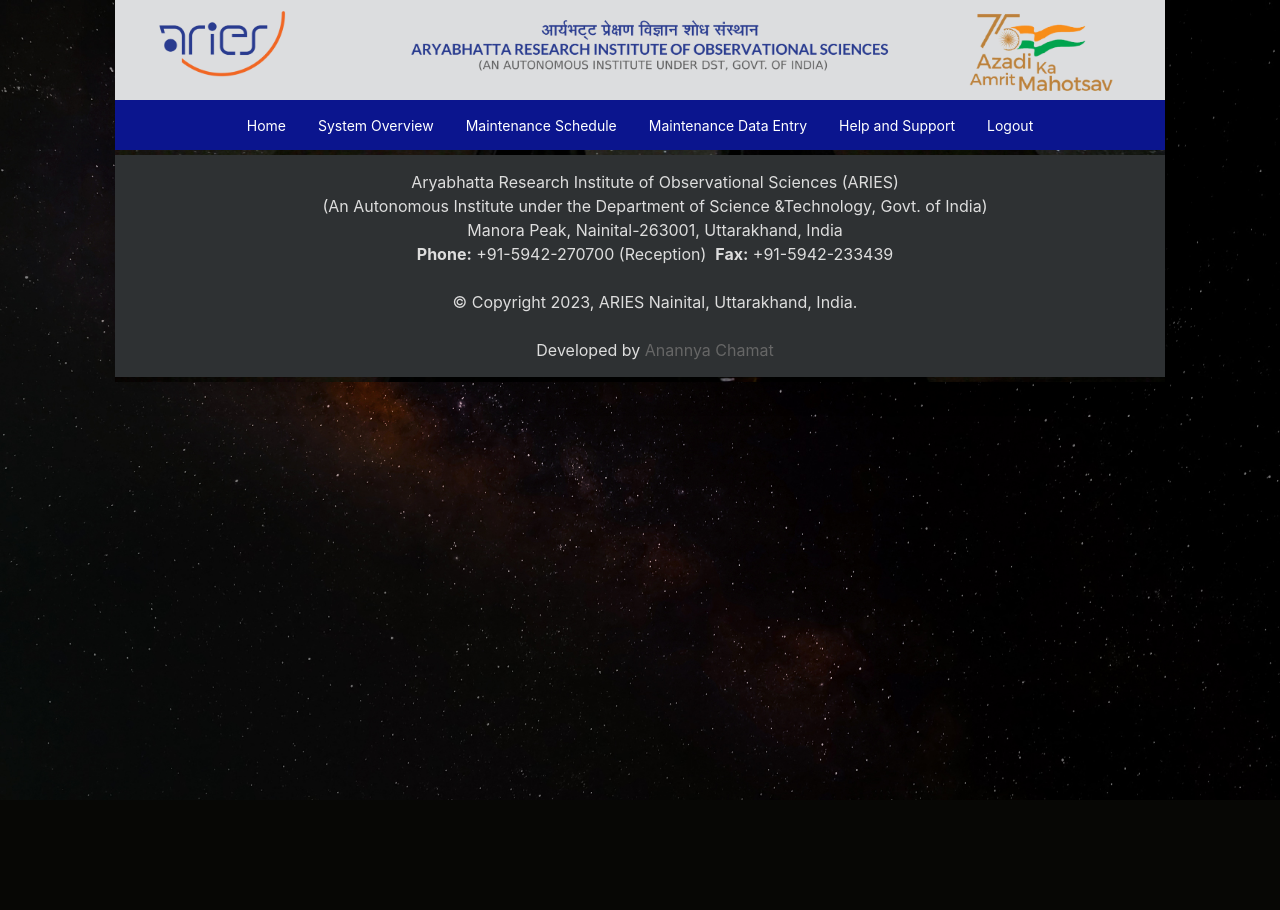
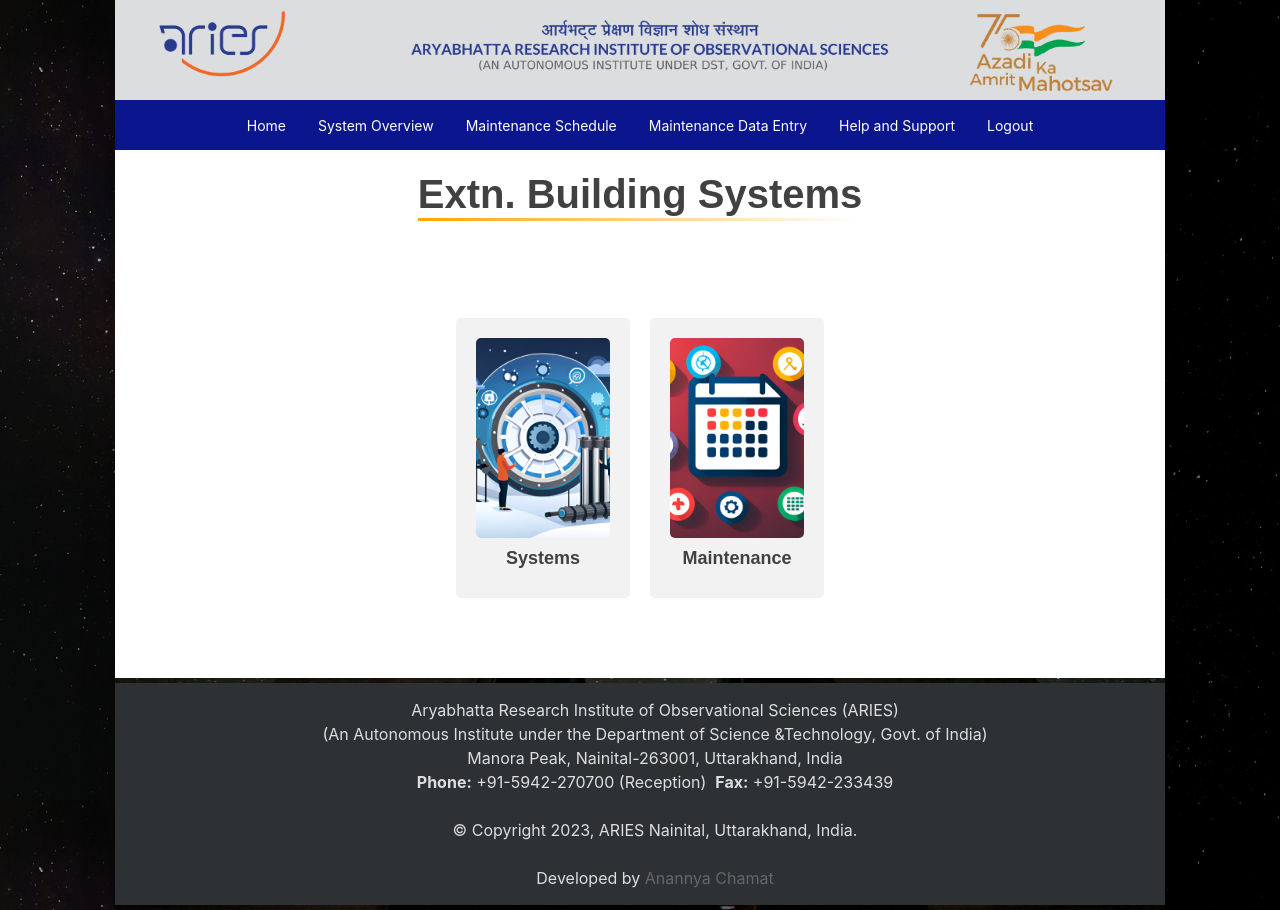
Before and after one commit to anannya-chamat/3.6m_DOT_Maintenance-, a Django app: page /system_overview/ext_building/ in a window 1280 px wide. Before the commit the page ends 800 px from the top, so only its background shows below. Run offline with Django 4.2, Linux system fonts and the light colour scheme; a user stored in the database is signed in; some libraries are stand-ins or nearby versions.

Commit message:
ext building updated

```diff
--- a/templates/extbuilding.html
+++ b/templates/extbuilding.html
@@ -1,11 +1,23 @@
-{% extends 'base.html' %}
-{% load static %}
+{% extends 'base.html' %} {% load static %} {% block content %}
 
-{% block content %}
+<div class="system-overview-container">
+  <h1>Extn. Building Systems</h1>
+    <div class="system-card" style="justify-content: center;">
 
-<div class="signup-content">
-
+    <div class="system-card-item">
+      <img src= "{% static "assets/system.png" %}" alt="System 1">
+      <a href="{% url 'building_system' %}">
+        <h3>Systems</h3>
+      </a>
     </div>
 
+    <div class="system-card-item">
+      <img src="{% static "assets/main.png" %}" alt="System 2">
+      <a href="{% url 'building_maintenance' %}">
+        <h3>Maintenance</h3>
+      </a>
+    </div>
+  </div>
+</div>
 
-{% endblock%}
+{% endblock %}
```
